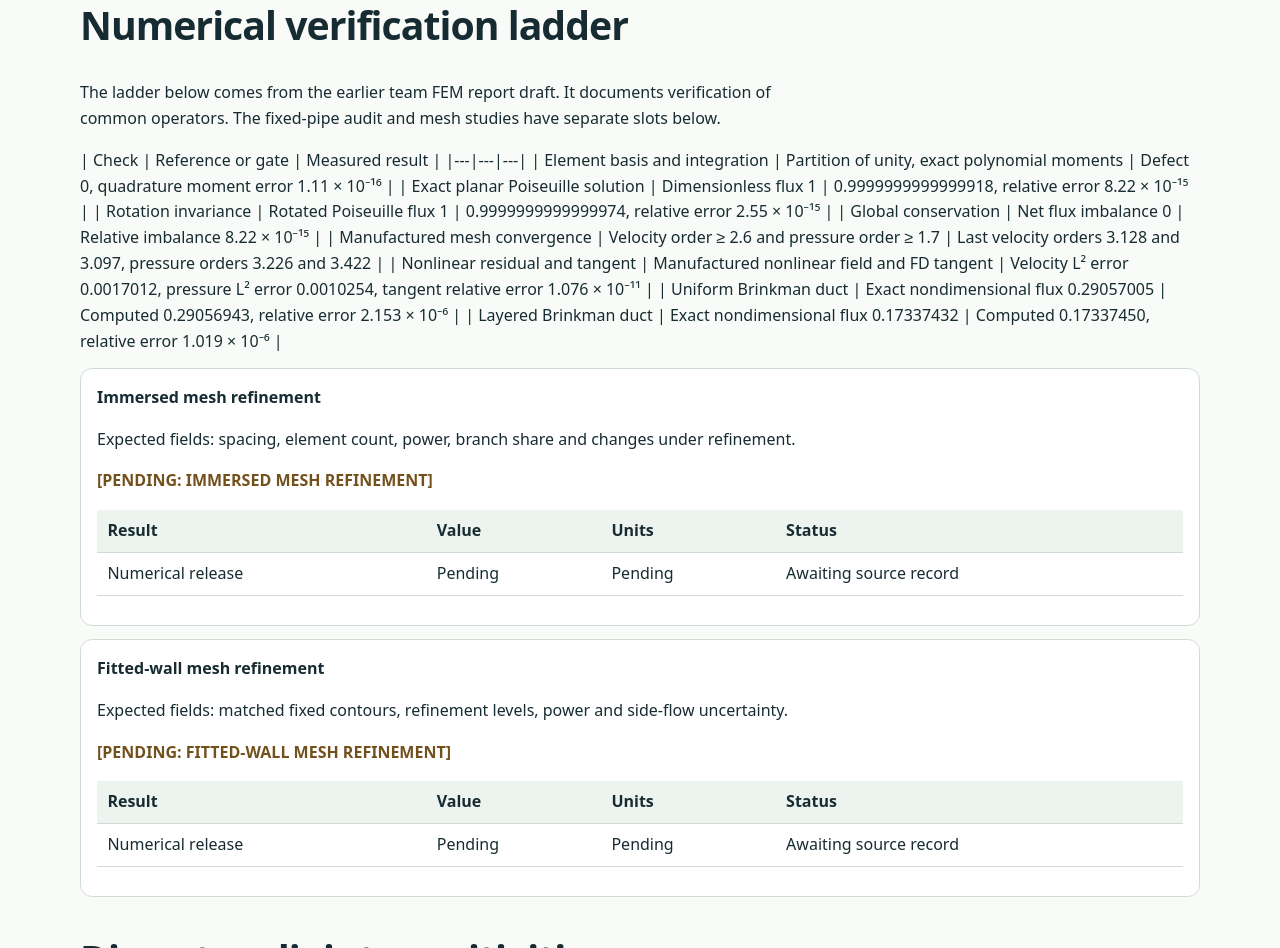
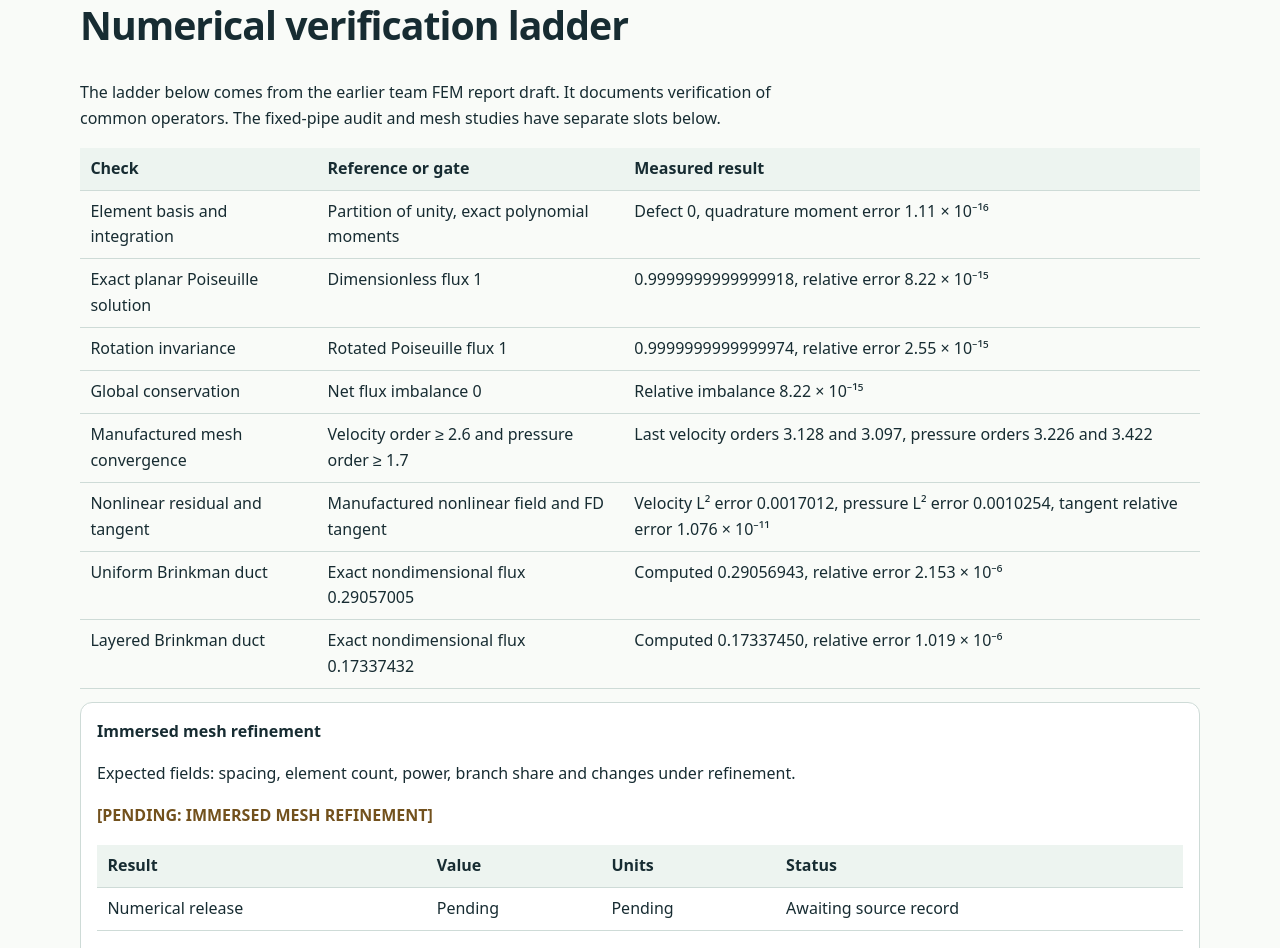
Before and after one commit to evl-jack/Coolant_Manifold, a plain HTML site: page docs/index.html in a window 1280 px wide. Shown: the part 2988-3936 px from the top of the page. Drawn offline with Linux system fonts and the light colour scheme.

Commit message:
Render the FEM verification ladder as a table

```diff
--- a/docs/index.html
+++ b/docs/index.html
@@ -100,20 +100,57 @@
 
 <p>The ladder below comes from the earlier team FEM report draft. It documents verification of common operators. The fixed-pipe audit and mesh studies have separate slots below.</p>
 
-<div class="table-scroll" markdown="1">
-
-| Check | Reference or gate | Measured result |
-|---|---|---|
-| Element basis and integration | Partition of unity, exact polynomial moments | Defect 0, quadrature moment error 1.11 × 10⁻¹⁶ |
-| Exact planar Poiseuille solution | Dimensionless flux 1 | 0.9999999999999918, relative error 8.22 × 10⁻¹⁵ |
-| Rotation invariance | Rotated Poiseuille flux 1 | 0.9999999999999974, relative error 2.55 × 10⁻¹⁵ |
-| Global conservation | Net flux imbalance 0 | Relative imbalance 8.22 × 10⁻¹⁵ |
-| Manufactured mesh convergence | Velocity order ≥ 2.6 and pressure order ≥ 1.7 | Last velocity orders 3.128 and 3.097, pressure orders 3.226 and 3.422 |
-| Nonlinear residual and tangent | Manufactured nonlinear field and FD tangent | Velocity L² error 0.0017012, pressure L² error 0.0010254, tangent relative error 1.076 × 10⁻¹¹ |
-| Uniform Brinkman duct | Exact nondimensional flux 0.29057005 | Computed 0.29056943, relative error 2.153 × 10⁻⁶ |
-| Layered Brinkman duct | Exact nondimensional flux 0.17337432 | Computed 0.17337450, relative error 1.019 × 10⁻⁶ |
-
-</div>
+<table>
+<thead>
+<tr>
+  <th>Check</th>
+  <th>Reference or gate</th>
+  <th>Measured result</th>
+</tr>
+</thead>
+<tbody>
+<tr>
+  <td>Element basis and integration</td>
+  <td>Partition of unity, exact polynomial moments</td>
+  <td>Defect 0, quadrature moment error 1.11 × 10⁻¹⁶</td>
+</tr>
+<tr>
+  <td>Exact planar Poiseuille solution</td>
+  <td>Dimensionless flux 1</td>
+  <td>0.9999999999999918, relative error 8.22 × 10⁻¹⁵</td>
+</tr>
+<tr>
+  <td>Rotation invariance</td>
+  <td>Rotated Poiseuille flux 1</td>
+  <td>0.9999999999999974, relative error 2.55 × 10⁻¹⁵</td>
+</tr>
+<tr>
+  <td>Global conservation</td>
+  <td>Net flux imbalance 0</td>
+  <td>Relative imbalance 8.22 × 10⁻¹⁵</td>
+</tr>
+<tr>
+  <td>Manufactured mesh convergence</td>
+  <td>Velocity order ≥ 2.6 and pressure order ≥ 1.7</td>
+  <td>Last velocity orders 3.128 and 3.097, pressure orders 3.226 and 3.422</td>
+</tr>
+<tr>
+  <td>Nonlinear residual and tangent</td>
+  <td>Manufactured nonlinear field and FD tangent</td>
+  <td>Velocity L² error 0.0017012, pressure L² error 0.0010254, tangent relative error 1.076 × 10⁻¹¹</td>
+</tr>
+<tr>
+  <td>Uniform Brinkman duct</td>
+  <td>Exact nondimensional flux 0.29057005</td>
+  <td>Computed 0.29056943, relative error 2.153 × 10⁻⁶</td>
+</tr>
+<tr>
+  <td>Layered Brinkman duct</td>
+  <td>Exact nondimensional flux 0.17337432</td>
+  <td>Computed 0.17337450, relative error 1.019 × 10⁻⁶</td>
+</tr>
+</tbody>
+</table>
 
 <div class="evidence" data-evidence="immersedMesh"><strong>Immersed mesh refinement</strong><p>Expected fields: spacing, element count, power, branch share and changes under refinement.</p></div>
 
```
Also changed, not shown: 1 other file.
